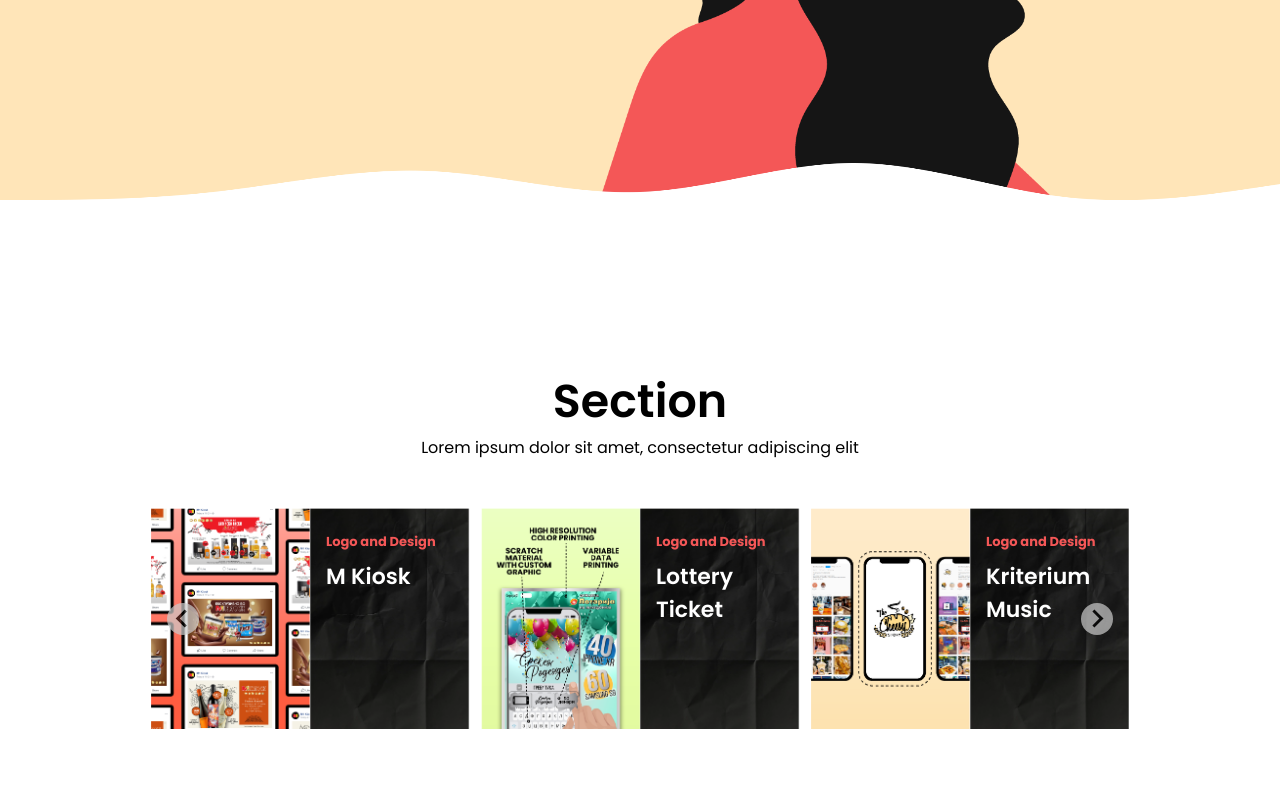
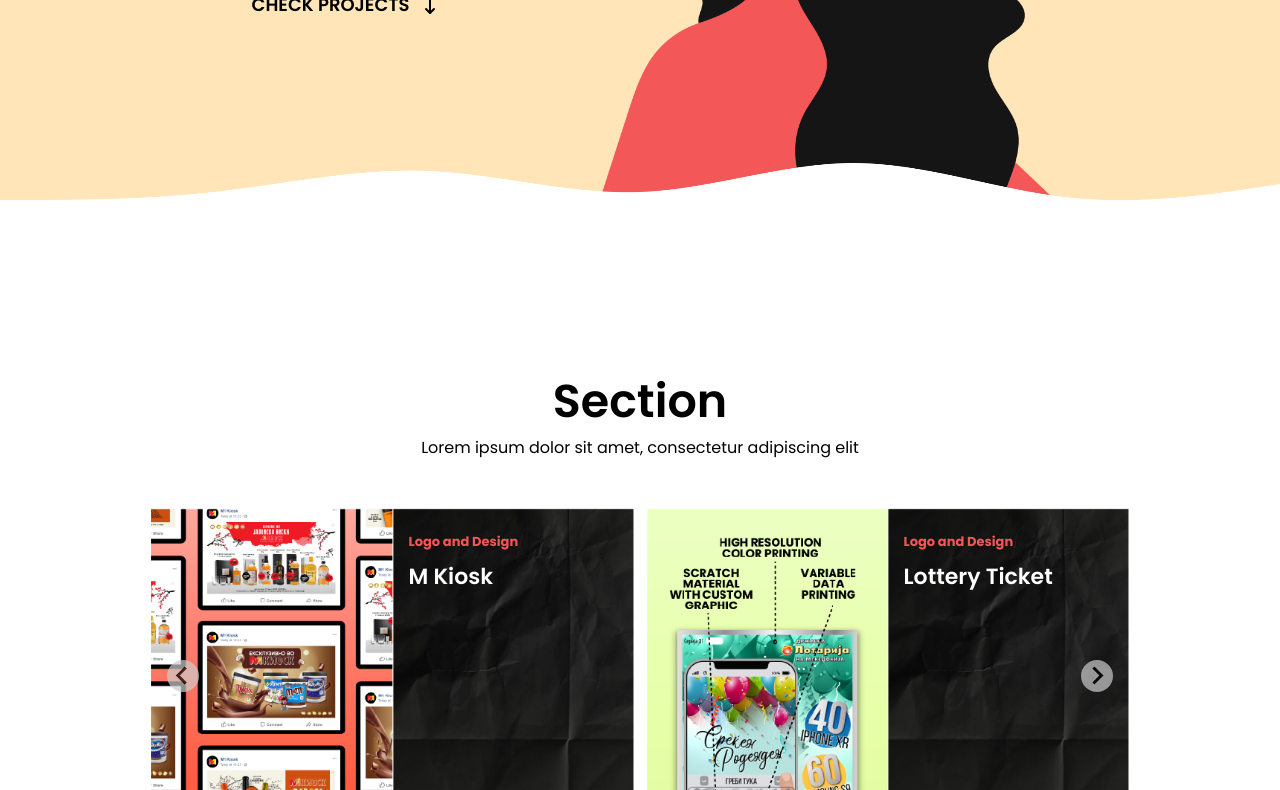
Before and after one commit to ivanjankov/Liljana-Porfolio-2.0, a website: page index.html in a window 1280 px wide. Shown: the part 574-1364 px from the top of the page. Drawn offline with nearby package versions, Linux system fonts and the light colour scheme.

Commit message:
feat: add check projects btn

```diff
--- a/index.html
+++ b/index.html
@@ -57,7 +57,27 @@
         </header>
         <div class="hero">
             <section class="hero__section container">
-                <h1 class="hero__section-text">Welcome to my portfolio</h1>
+                <div class="hero__section-welcome">
+                    <h1 class="hero__section-text">Welcome to my portfolio</h1>
+                    <button class="hero__section-btn-projects">
+                        <span>Check Projects</span>
+                        <svg
+                            xmlns="http://www.w3.org/2000/svg"
+                            width="24"
+                            height="24"
+                            viewBox="0 0 24 24"
+                            fill="none"
+                            stroke="currentColor"
+                            stroke-width="2"
+                            stroke-linecap="round"
+                            stroke-linejoin="round"
+                            class="lucide lucide-move-down"
+                        >
+                            <path d="M8 18L12 22L16 18" />
+                            <path d="M12 2V22" />
+                        </svg>
+                    </button>
+                </div>
                 <figure class="hero__section-image">
                     <img
                         class="hero__section-image-element"
--- a/script.js
+++ b/script.js
@@ -30,7 +30,7 @@ toggleHamburger();
 
 const splide = new Splide('.splide', {
     type: 'loop',
-    perPage: 3,
+    perPage: 2,
     perMove: 1,
     gap: '12px',
     width: '100%',
--- a/src/styles/main.scss
+++ b/src/styles/main.scss
@@ -49,8 +49,10 @@
             }
         }
 
+        &-welcome {
+            flex: 1 2 40%;
+        }
         &-text {
-            flex: 1 2 40%;
             font-size: $hero-text;
             font-family: $font-primary;
             font-weight: 500;
@@ -64,6 +66,33 @@
             @include breakpoint($sm-screen) {
                 flex: 1 1 100%;
                 font-size: $text-xl;
+            }
+        }
+
+        &-btn-projects {
+            background-color: transparent;
+            border: 0;
+            border-radius: 4px;
+            padding: $padding-s;
+            display: flex;
+            gap: $xs-space;
+            margin-top: $m-space;
+            cursor: pointer;
+            margin-inline: auto;
+
+            &:hover {
+                color: $secondary-main;
+
+                & > svg {
+                    animation: lineMove 0.9s linear infinite;
+                    stroke: $secondary-main;
+                }
+            }
+
+            span {
+                font-size: $text-md;
+                font-weight: 600;
+                text-transform: uppercase;
             }
         }
 
@@ -670,3 +699,12 @@
         transform: rotate(360deg);
     }
 }
+
+@keyframes lineMove {
+    from {
+        transform: translateY(0px);
+    }
+    to {
+        transform: translateY(80%);
+    }
+}
```
Also changed, not shown: style.css.
